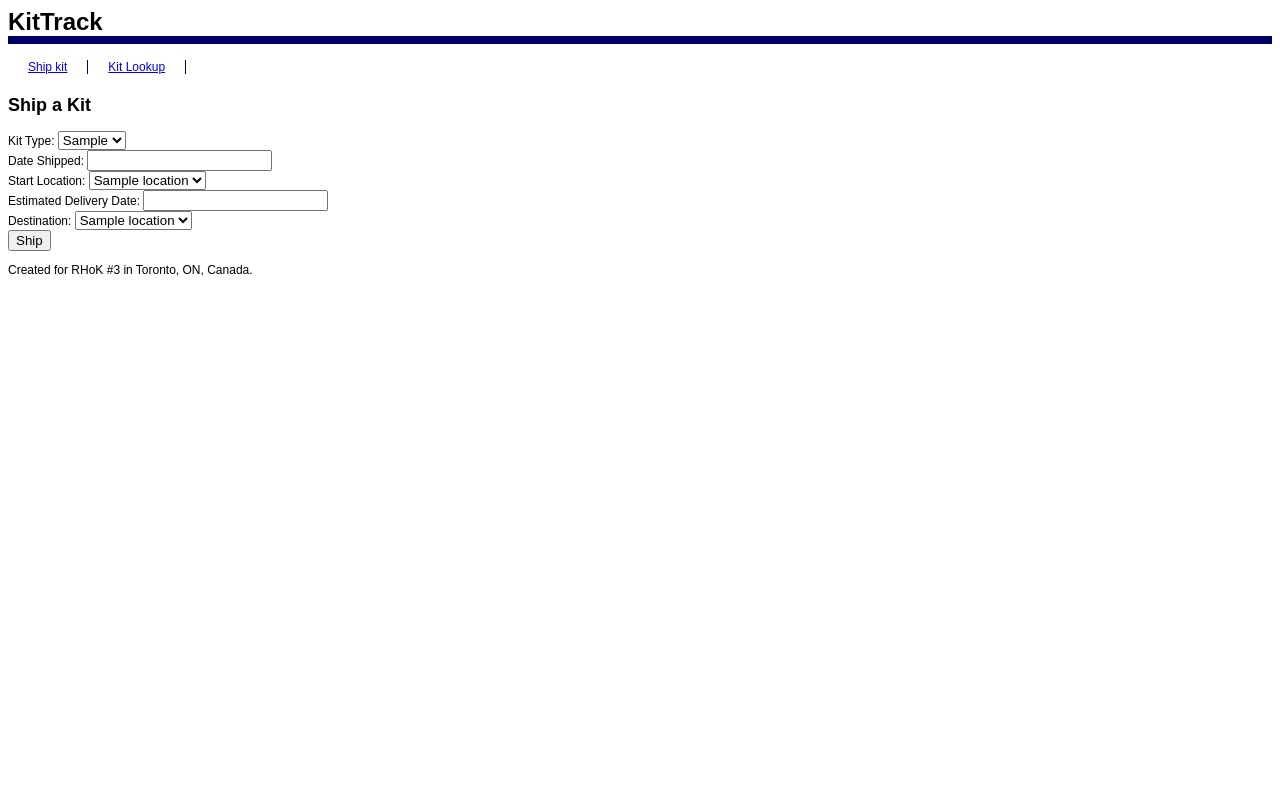
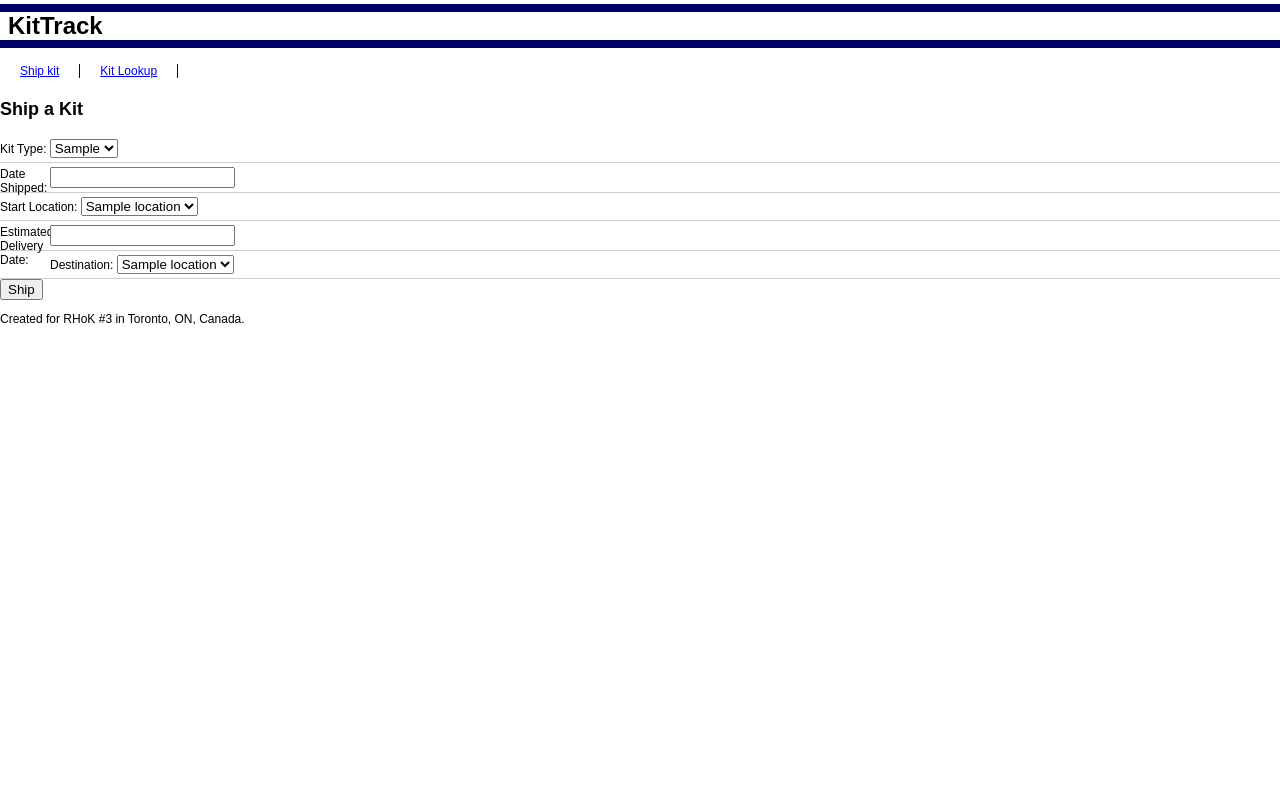
Before and after one commit to edenrox/RHoK3---KitTrack, a Django app: template webui/templates/kit-ship.html in a window 1280 px wide. Shown: the top 787 px of the page. Run offline with Django 3.2, Linux system fonts and the light colour scheme; the template is opened without the code that fills it: most values are stand-ins (such as "Sample title", 1, 10 or a date in 2020); data that the repository does not hold is empty; parts of the project's set-up code (start-up, migrations or seed data) failed here and were passed over.

Commit message:
making it pretty

```diff
--- a/webui/static/style.css
+++ b/webui/static/style.css
@@ -1,10 +1,14 @@
 body, table {
 	font-family: Arial;
 	font-size: 12px;
+	margin: 0;
 }
 
 h1 {
+	margin-top: 4px;
+	border-top: 8px solid #000066;
 	border-bottom: 8px solid #000066;
+	padding-left: 8px;
 }
 .menu {
 	padding: 0;
@@ -17,3 +21,13 @@ h1 {
 	padding: 0 20px;
 	border-right: 1px solid #000066;
 }
+
+.text label {
+	width: 50px;
+	float: left;
+}
+div.input {
+	padding-bottom: 4px;
+	border-bottom: 1px solid #CCCCCC;
+	padding-top: 4px;
+}
```
